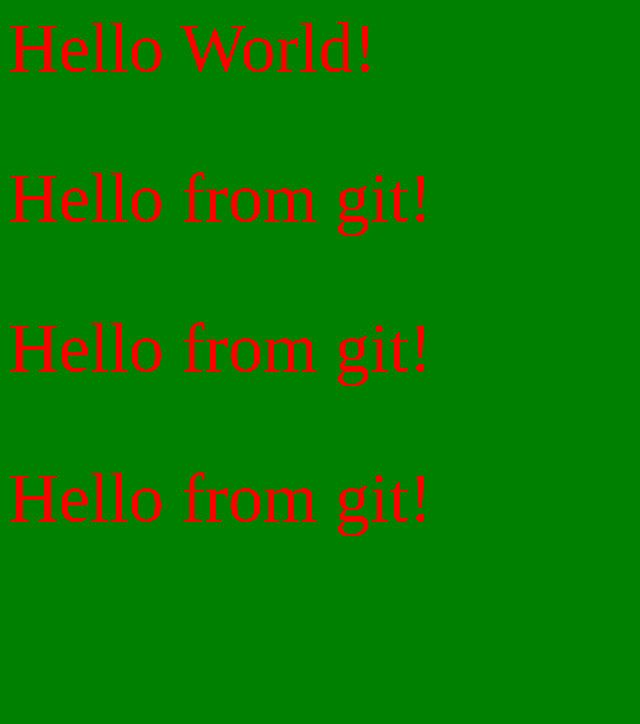
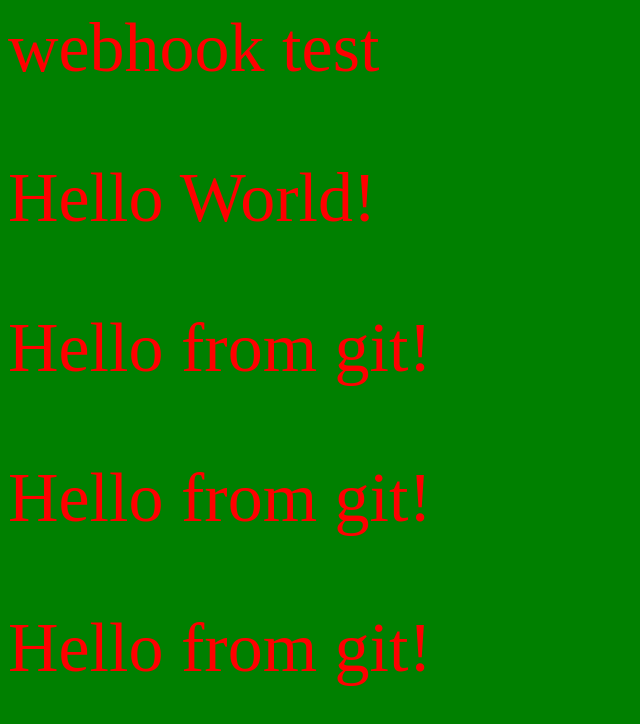
Before and after one commit to EvhenSorokolit/softserv, a plain HTML site: page index.html in a window 1280 px wide. Shown: the whole page, without its empty margins (0-640 px from the left). Drawn offline with Linux system fonts and the light colour scheme.

Commit message:
Update index.html
add webhook

```diff
--- a/index.html
+++ b/index.html
@@ -4,7 +4,7 @@
 <head>
 <body bgcolor=green>
 
-
+<p style= "color: red; test-align: center; font-size: 70px;"> webhook test </p>
 <p style= "color: red; test-align: center; font-size: 70px;"> Hello World! </p>
 <p style= "color: red; test-align: center; font-size: 70px;"> Hello from git! </p>
 <p style= "color: red; test-align: center; font-size: 70px;"> Hello from git! </p><p style= "color: red; test-align: center; font-size: 70px;"> Hello from git! </p>
```
